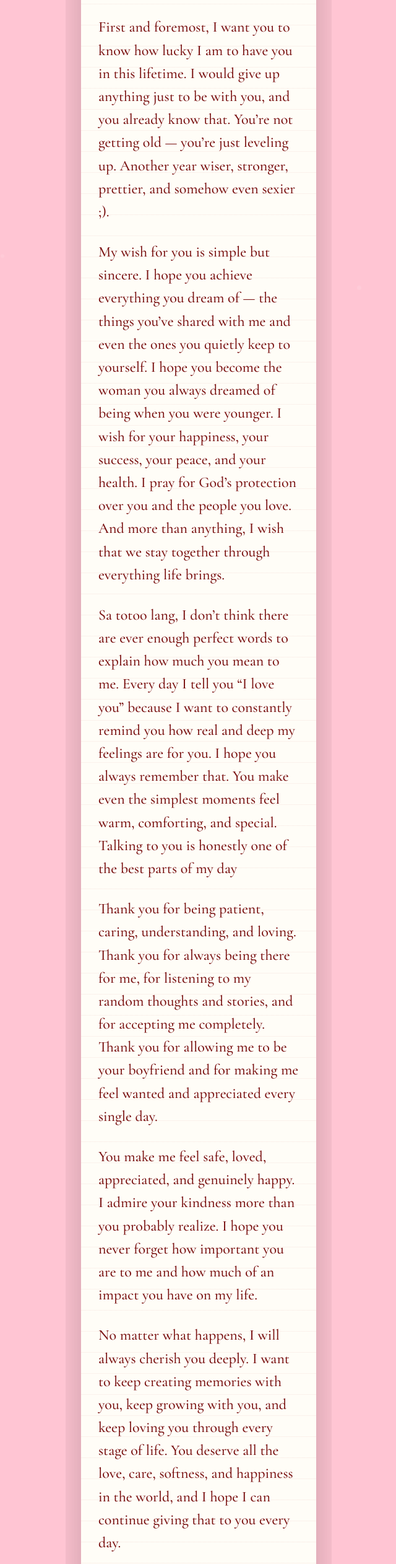
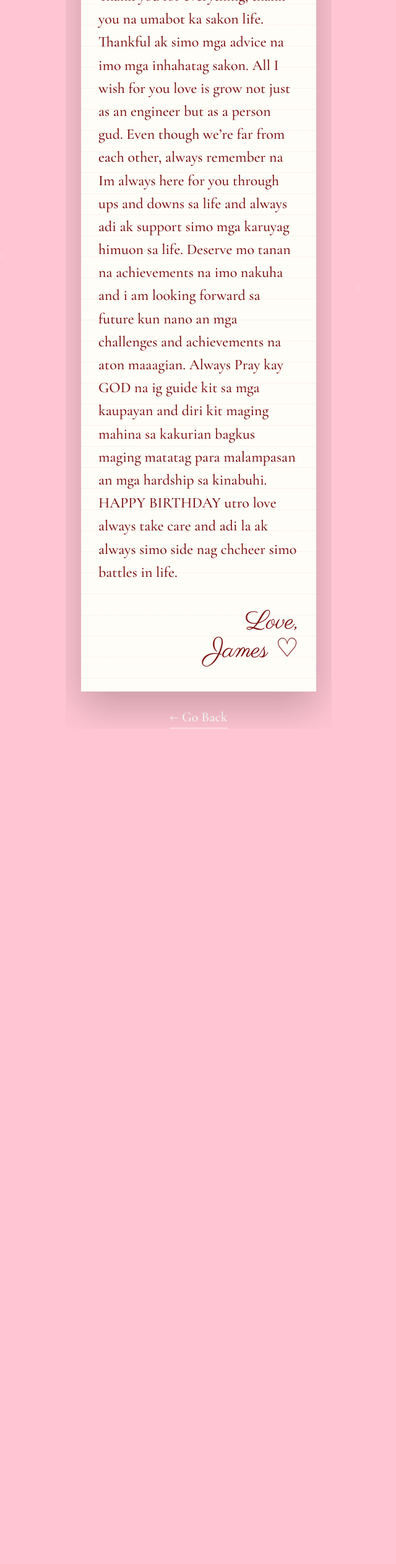
Before and after one commit to Etherms/birthday-gift-ashely, a plain HTML site: page pages/letter.html in a window 1280 px wide. Shown: the part 237-2761 px from the top of the page at 62% size, without its empty margins (319-959 px from the left). After the commit the page ends 1493 px from the top, so only its background shows below. Drawn offline with nearby package versions, Linux system fonts and the light colour scheme.

Commit message:
updated letter

```diff
--- a/pages/letter.html
+++ b/pages/letter.html
@@ -37,42 +37,18 @@
 
       <div class="letter-content">
 
-        <h1>Hi Babe,</h1>
+        <h1>Happy Birthday Love,</h1>
 
         <p>
-          Happy 24th Birthday! Mas matanda ka na sakin hahahaha.
+          Thank you for everything, thank you na umabot ka sakon life. Thankful ak simo mga advice na imo mga inhahatag sakon. All I wish for you love is grow not just as an engineer but as a person gud. Even though we’re far from each other, always remember na Im always here for you through ups and downs sa life and always adi ak support simo mga karuyag himuon sa life. Deserve mo tanan na achievements na imo nakuha and i am looking forward sa future kun nano an mga challenges and achievements na aton maaagian. Always Pray kay GOD na ig guide kit sa mga kaupayan and diri kit maging mahina sa kakurian bagkus maging matatag para malampasan an mga hardship sa kinabuhi. HAPPY BIRTHDAY utro love always take care and adi la ak always simo side nag chcheer simo battles in life.
         </p>
 
-        <p>
-          First and foremost, I want you to know how lucky I am to have you in this lifetime. I would give up anything just to be with you, and you already know that. You’re not getting old — you’re just leveling up. Another year wiser, stronger, prettier, and somehow even sexier ;).
-        </p>
 
-        <p>
-         My wish for you is simple but sincere. I hope you achieve everything you dream of — the things you’ve shared with me and even the ones you quietly keep to yourself. I hope you become the woman you always dreamed of being when you were younger. I wish for your happiness, your success, your peace, and your health. I pray for God’s protection over you and the people you love. And more than anything, I wish that we stay together through everything life brings.
-        </p>
-        <p>
-         Sa totoo lang, I don’t think there are ever enough perfect words to explain how much you mean to me. Every day I tell you “I love you” because I want to constantly remind you how real and deep my feelings are for you. I hope you always remember that. You make even the simplest moments feel warm, comforting, and special. Talking to you is honestly one of the best parts of my day
-        </p>
-        <p>
-        Thank you for being patient, caring, understanding, and loving. Thank you for always being there for me, for listening to my random thoughts and stories, and for accepting me completely. Thank you for allowing me to be your boyfriend and for making me feel wanted and appreciated every single day.
-        </p>
-        <p>
-        You make me feel safe, loved, appreciated, and genuinely happy. I admire your kindness more than you probably realize. I hope you never forget how important you are to me and how much of an impact you have on my life.
-        </p>
-        <p>
-        No matter what happens, I will always cherish you deeply. I want to keep creating memories with you, keep growing with you, and keep loving you through every stage of life. You deserve all the love, care, softness, and happiness in the world, and I hope I can continue giving that to you every day.
-        </p>
-        <p>
-        Sorry that I’m not there beside you to celebrate your birthday. Even if we can’t always be physically together, I like to think of us as stars in the same constellation. We may look far apart in the vast sky, but we were still made to form the same picture. Even when life gets busy or one of us feels distant for a while, we’re still connected, still shining in the same sky, and still part of each other’s story.
-        </p>
-        <p>
-          I love you so much, babe. Happy Birthday again ❤️
-        </p>
 
         <div class="signature">
           Love,
           <br>
-          Ed ♡
+          James ♡
         </div>
 
       </div>
```
